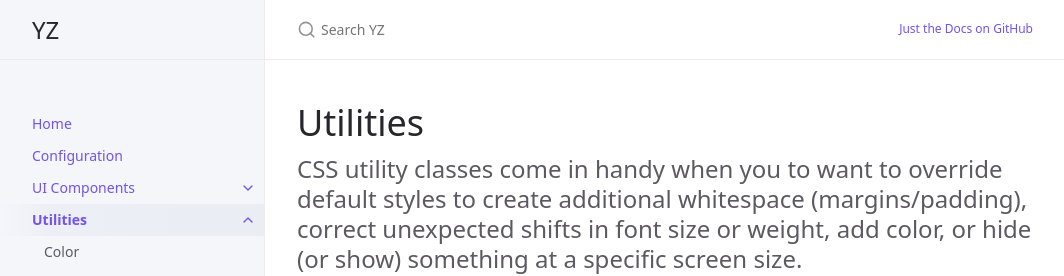
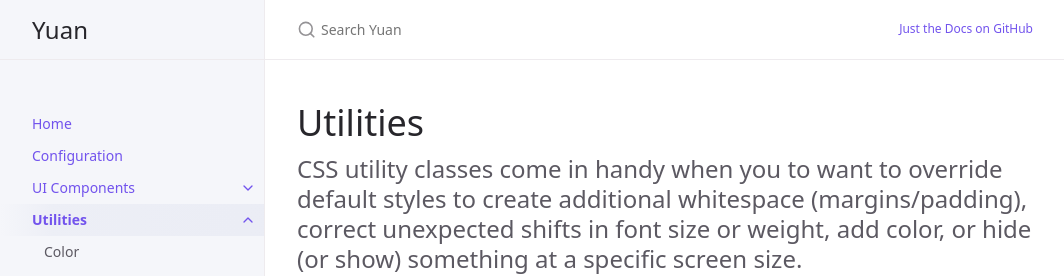
Before and after one commit to yz14/main, a Jekyll site: the page built from docs/utilities/utilities.md, in a window 1280 px wide. Shown: the top 276 px of the page, without its empty margins (107-1171 px from the left). Built offline with Jekyll 4.4.1, drawn with Linux system fonts in a browser that asks for light colours.

Commit message:
Update _config.yml

```diff
--- a/_config.yml
+++ b/_config.yml
@@ -13,9 +13,9 @@
 # you will see them accessed via {{ site.title }}, {{ site.github_repo }}, and so on.
 # You can create any custom variable you would like, and they will be accessible
 # in the templates via {{ site.myvariable }}.
-title: YZ
+title: Yuan
 description: Welcome.
-baseurl: "/just-the-docs" # the subpath of your site, e.g. /blog
+baseurl: "/" # the subpath of your site, e.g. /blog
 url: "https://yz14.github.io" # the base hostname & protocol for your site, e.g. http://example.com
 
 permalink: pretty
```
